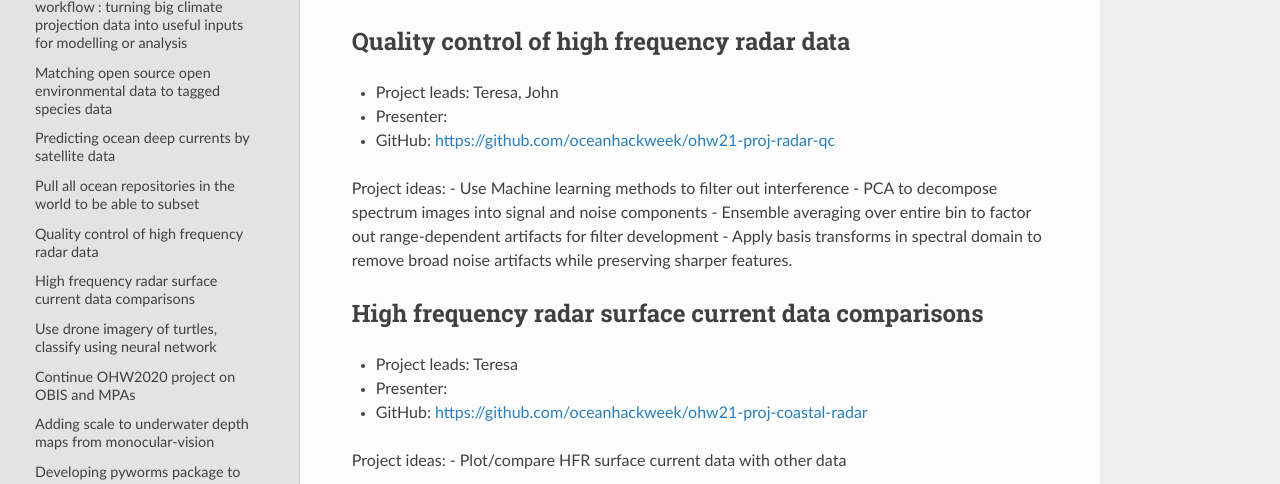
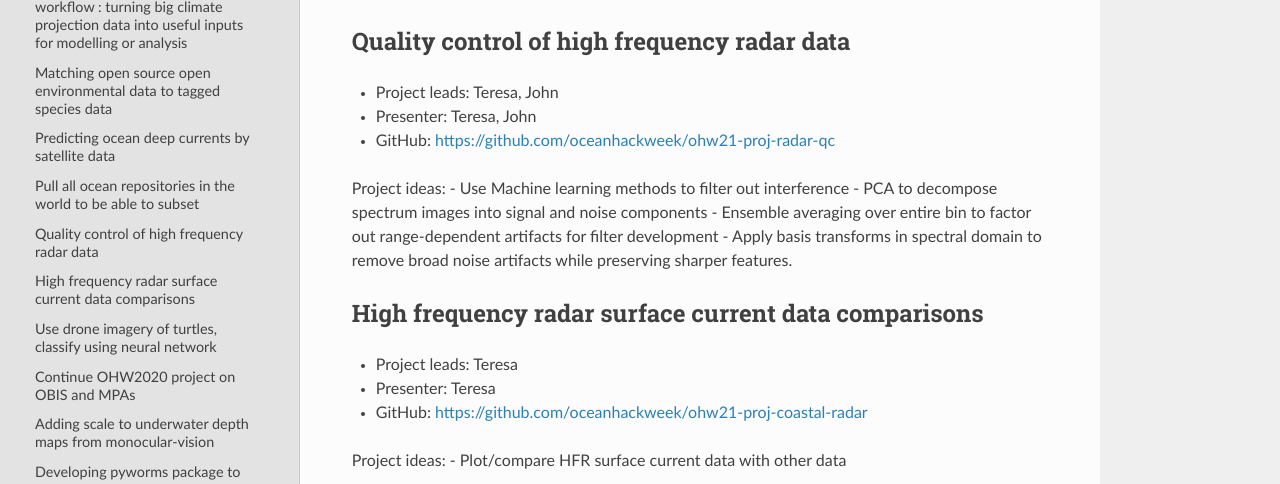
Before and after one commit to oceanhackweek/ohw-resources, an MkDocs documentation site: the page built from docs/projects/projectlist.md, in a window 1280 px wide and 900 px high, scrolled down 1616 px. Shown: the part 151-635 px from the top of the window. Built offline with MkDocs 1.6.1, drawn with Linux system fonts in a browser that asks for light colours; nearby versions of some CDN libraries.

Commit message:
Update projectlist.md

```diff
--- a/docs/projects/projectlist.md
+++ b/docs/projects/projectlist.md
@@ -56,7 +56,7 @@ There are so many data repositories already. Hard to search them all. If we wait
 ## Quality control of high frequency radar data
 
 - Project leads: Teresa, John
-- Presenter:
+- Presenter: Teresa, John
 - GitHub: [https://github.com/oceanhackweek/ohw21-proj-radar-qc](https://github.com/oceanhackweek/ohw21-proj-radar-qc)
 
 Project ideas:
@@ -68,7 +68,7 @@ Project ideas:
 ## High frequency radar surface current data comparisons
 
 - Project leads: Teresa
-- Presenter:
+- Presenter: Teresa
 - GitHub: [https://github.com/oceanhackweek/ohw21-proj-coastal-radar](https://github.com/oceanhackweek/ohw21-proj-coastal-radar)
 
 Project ideas:
```
